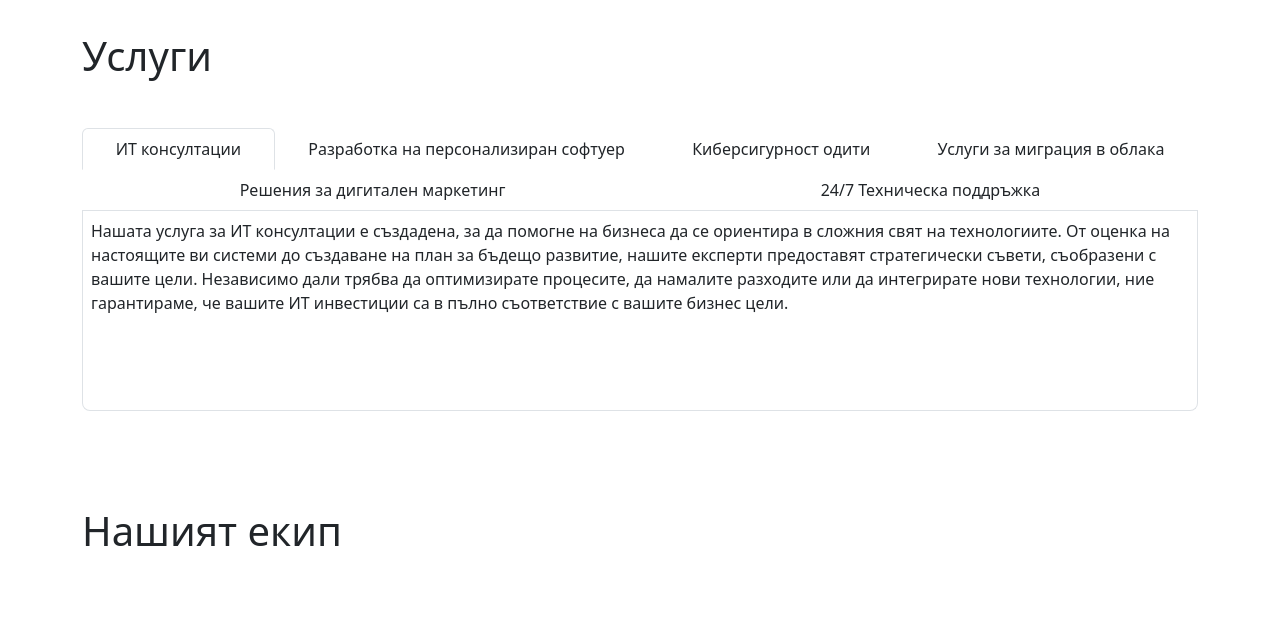
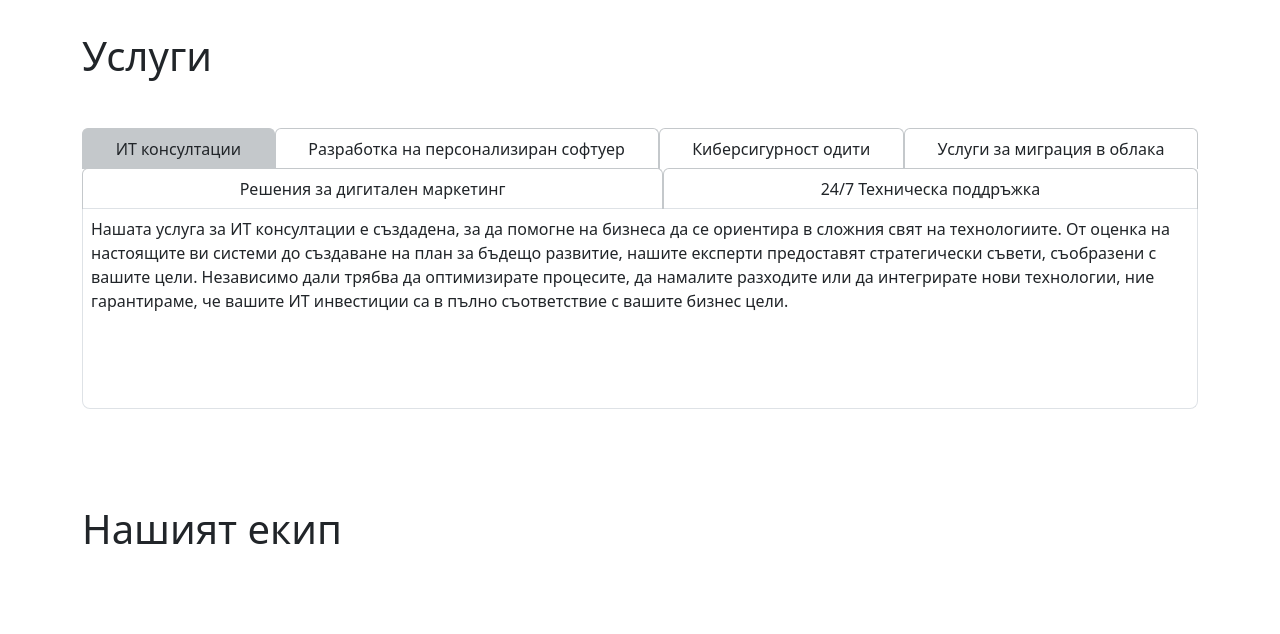
Before and after one commit to Brankovanov/static_information_bootstrap_site, a plain HTML site: page index.html in a window 1280 px wide. Shown: the part 2560-3194 px from the top of the page. Drawn offline with Linux system fonts and the light colour scheme.

Commit message:
Slight style adjustments services section

```diff
--- a/index.html
+++ b/index.html
@@ -218,7 +218,7 @@
         <ul id="services-tab-navigation-wrapper" class="nav nav-tabs">
           <li class="nav-item flex-grow-1">
             <button id="placeholder"
-              class="w-100 nav-link active text-dark btn btn-light rounded-bottom-0"
+              class="w-100 nav-link active text-dark btn btn-light border border-secondary-subtle border-bottom-0 rounded-bottom-0"
               data-bs-toggle="tab"
               data-bs-target="#placeholder-pane"
               type="button"
--- a/styles/services-styles.css
+++ b/styles/services-styles.css
@@ -6,3 +6,7 @@
 .services-content {
   min-height: 100%;
 }
+
+.nav-link.active {
+  background-color: #c4c8cb!important;
+}
```
